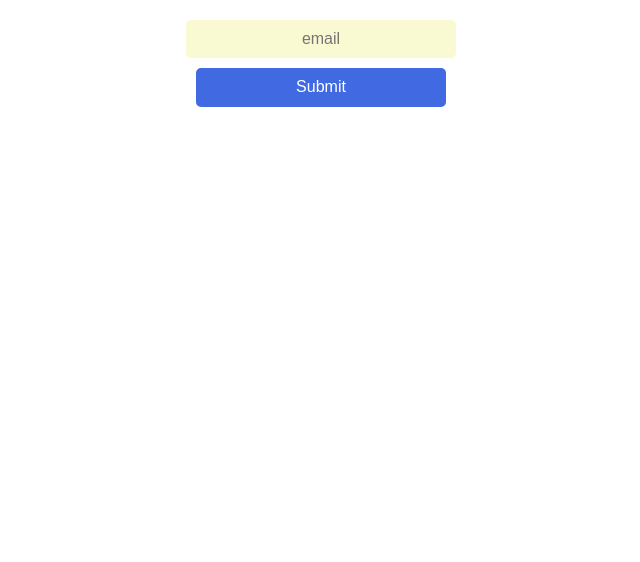
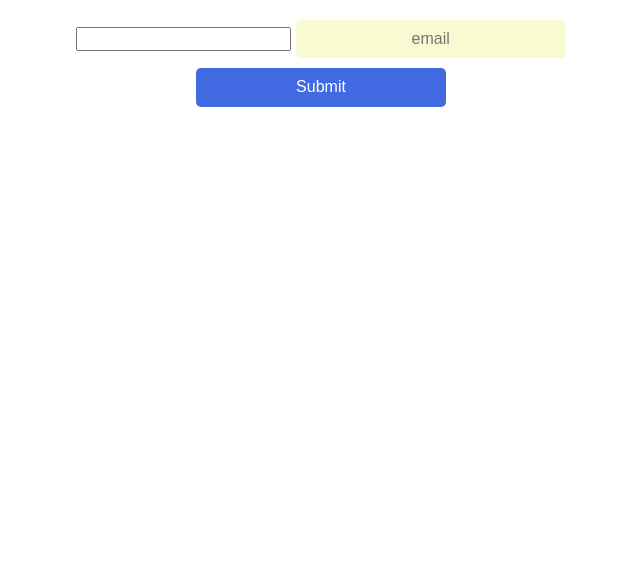
Before and after one commit to enkiBrant/comitedesfetes, a plain HTML site: page index.html in a window 1280 px wide. Shown: the part 238-800 px from the top of the page, without its empty margins (319-959 px from the left). Drawn offline with Linux system fonts and the light colour scheme.

Commit message:
honeypot

```diff
--- a/index.html
+++ b/index.html
@@ -12,6 +12,7 @@
         <img src="assets/img/logo_comitedesfetes.jpg" alt="logo du comité des fêtes">
         <h1>Je participe au comité des fêtes</h1>
         <form action="https://www.elformo.com/forms/1b407205-bc6f-44e8-97fb-fe0a11b18a59" method="post" accept-charset="UTF-8">
+        <input id="elformo_honeypot" name="elformo_honeypot" />
         <input id="email" name="email" type="email" placeholder="email" /><br>
         <!-- <textarea id="comment" name="comment"></textarea><br> -->
         <input id="submit" name="submit" type="Submit" />
```
